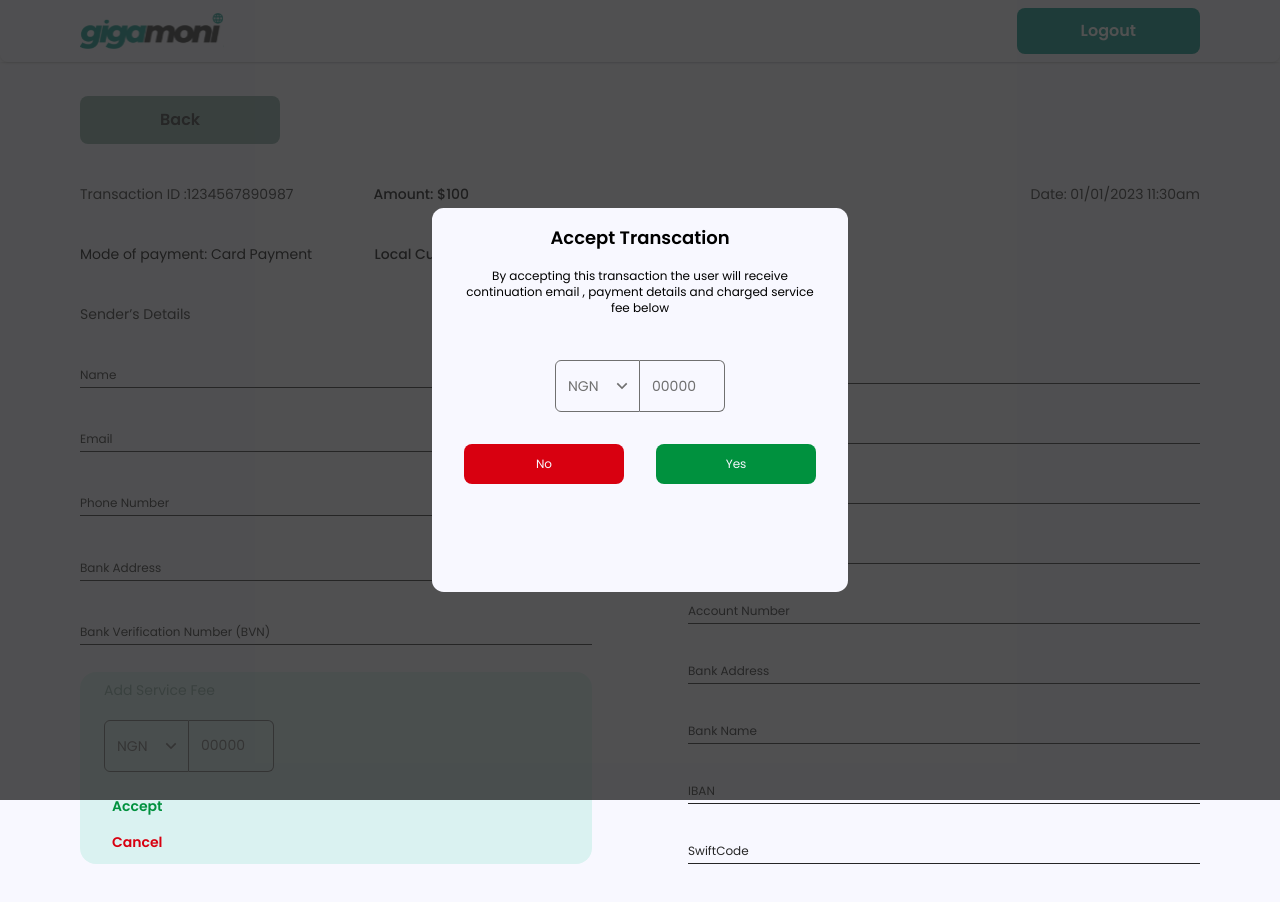
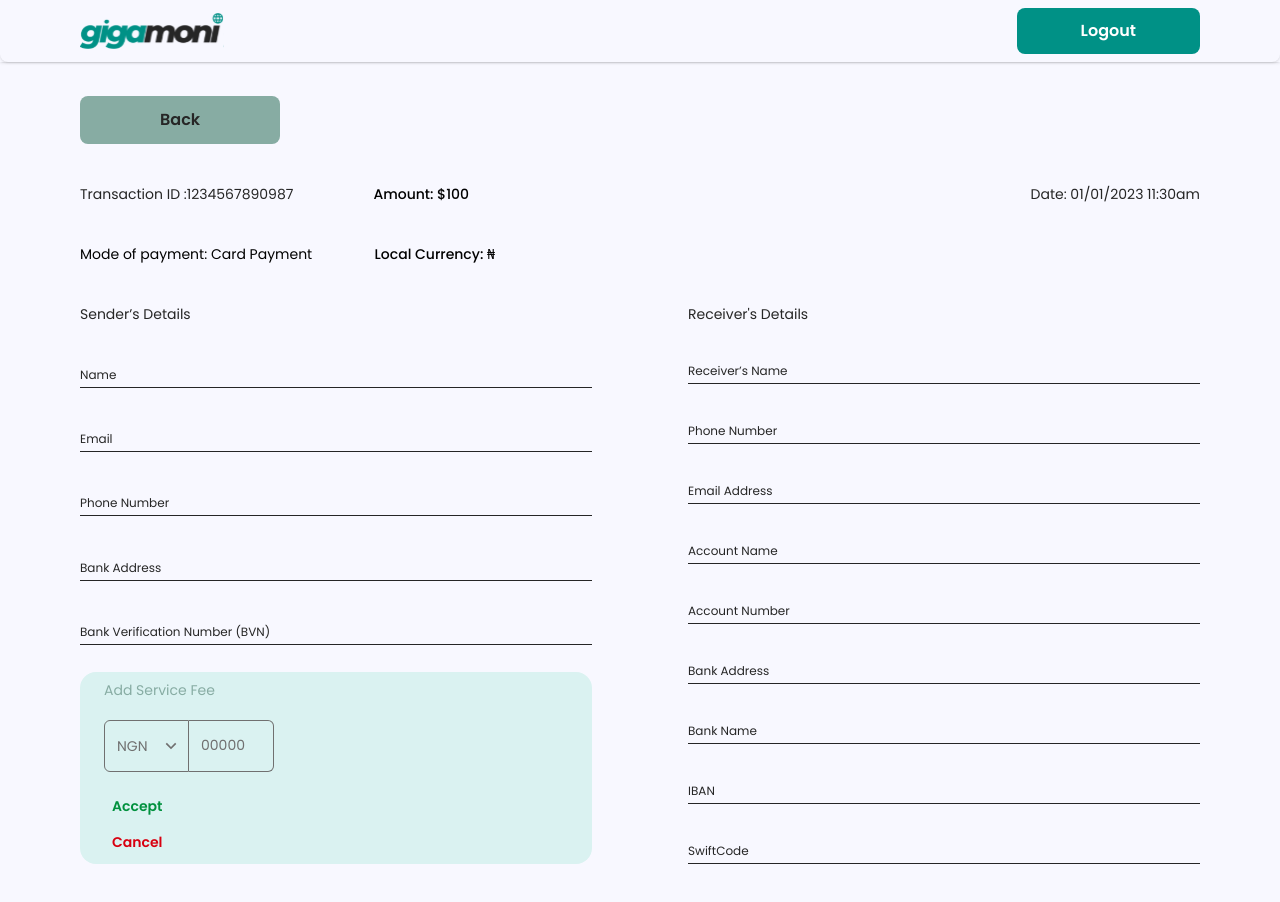
Before and after one commit to himarnoel/gigamoniadmin, a React (Vite) app: page /transferrequestdetails in a window 1280 px wide. Shown: the top 902 px of the page. Built offline with nearby package versions, Linux system fonts and the light colour scheme.

Commit message:
transfer

```diff
--- a/src/OutsidePages/TransferRequestDetails.jsx
+++ b/src/OutsidePages/TransferRequestDetails.jsx
@@ -36,7 +36,7 @@ const TransferRequestDetails = () => {
       <Nav />
       <div
         className={
-          !load
+          load
             ? "absolute top-0   bg-[#262626]/[0.8]    z-[90] h-screen w-full flex  justify-center items-center text-3xl"
             : "hidden"
         }
@@ -89,8 +89,12 @@ const TransferRequestDetails = () => {
             />
           </span>
           <div className="flex text-[#F8F8FF] text-xs justify-between w-full mt-8">
-            <button className="w-[10rem] py-3 bg-[#D80010] rounded-lg">No</button>
-            <button className="w-[10rem] py-3 bg-[#00913E] rounded-lg">Yes</button>
+            <button className="w-[10rem] py-3 bg-[#D80010] rounded-lg">
+              No
+            </button>
+            <button className="w-[10rem] py-3 bg-[#00913E] rounded-lg">
+              Yes
+            </button>
           </div>
         </div>
       </div>
```
